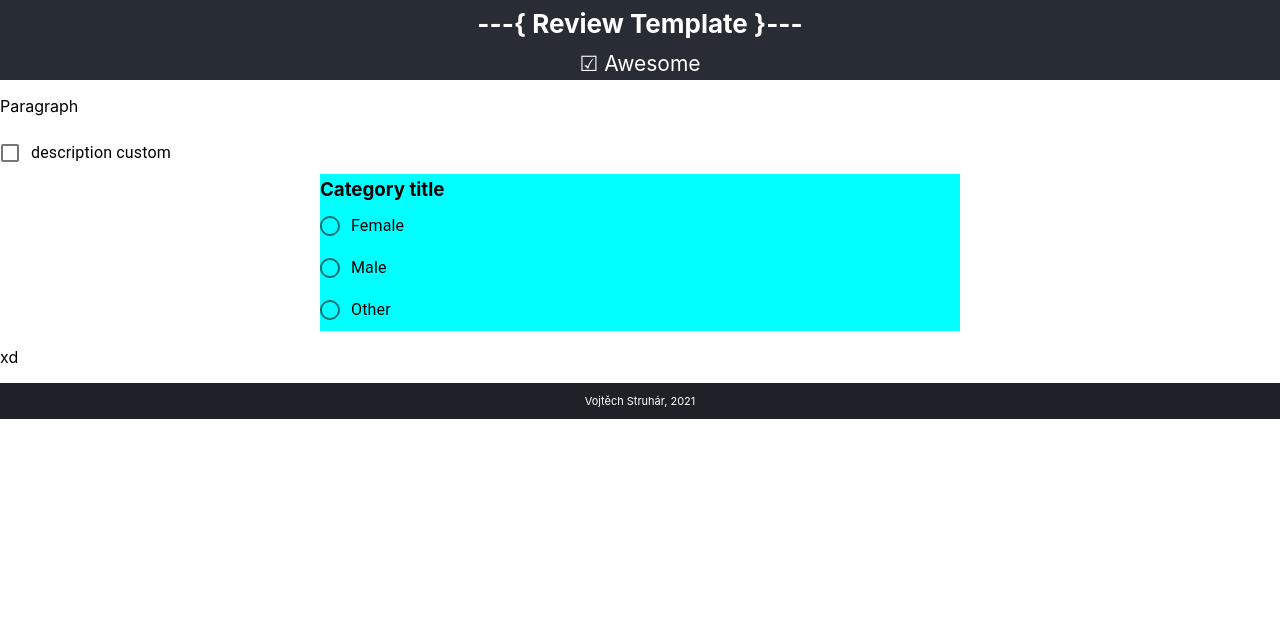
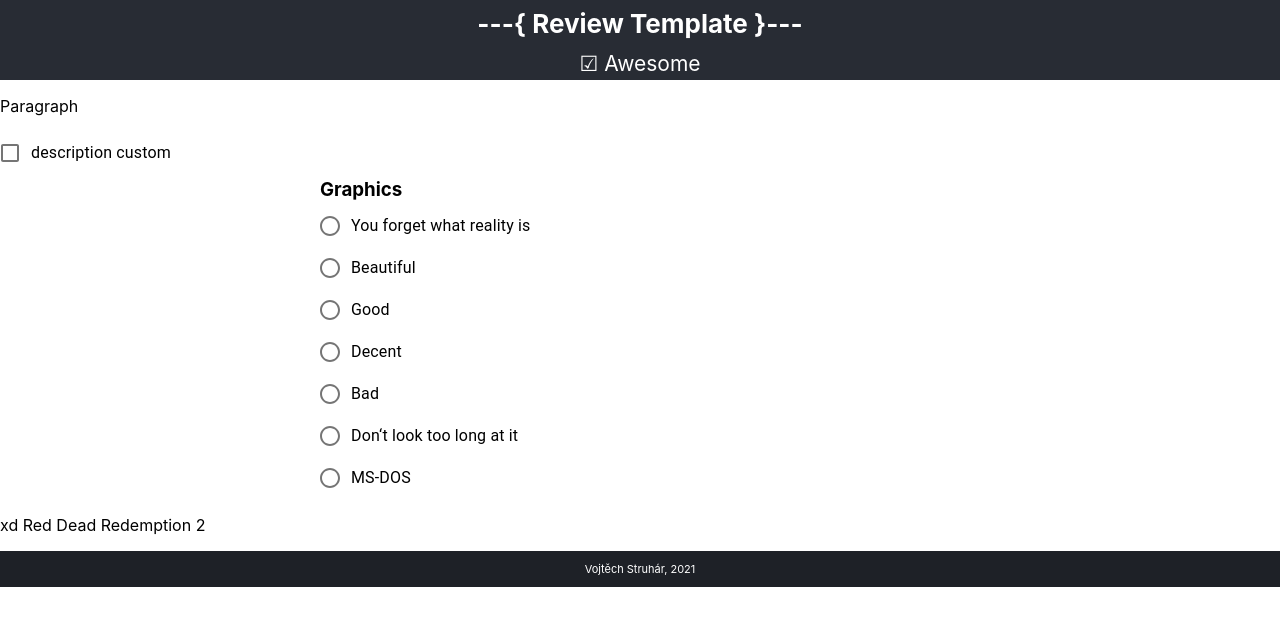
Before and after one commit to VojtaStruhar/steam-review-template, a React (Create React App) app: page / in a window 1280 px wide. Shown: the top 626 px of the page. Built offline with nearby package versions, Linux system fonts and the light colour scheme.

Commit message:
Displayed 1 section with radio buttons

```diff
--- a/src/App.js
+++ b/src/App.js
@@ -14,9 +14,9 @@ function App() {
       </header>
 
       <div>
-        <Category/>
+        <Category props={config_json.categories}/>
       </div>
-      <p> xd </p>
+      <p> xd {config_json.name}</p>
       <footer className="App-footer">
         <p>Vojtěch Struhár, 2021</p>
       </footer>
--- a/src/Category.js
+++ b/src/Category.js
@@ -3,18 +3,16 @@ import React from 'react';
 import CheckboxOption from './CheckboxOption';
 import RadioOption from './RadioOption';
 
-export default class Category extends React.Component {
-    render() {
+export default function Category(props) {
     return (
         <div>
             <div className="centered">
                 <div>
                     <p>Paragraph</p>
                     <CheckboxOption description="description custom" />
-                        <RadioOption />
+                    <RadioOption props={props.props[0]} />
                 </div>
             </div>
         </div>
-        );
+    )
 }
-}
--- a/src/Option.css
+++ b/src/Option.css
@@ -3,7 +3,6 @@ div.radio-container {
     width: 50%;
     display: flex;
     align-items: flex-start;
-    background-color: aqua;
     justify-content: center;
     flex-direction: column;
 
--- a/src/RadioOption.js
+++ b/src/RadioOption.js
@@ -6,20 +6,27 @@ import { FormControlLabel, Radio, FormLabel, RadioGroup, FormControl } from '@ma
 export default function RadioOption(props) {
 
     const [selectedValue, setSelectedValue] = useState("");
-
+    props = props.props
 
     const radioClicked = (event) => {
         setSelectedValue(event.target.value);
         console.log(event.target.value)
     };
 
+    const choices = () => {
+        var array = []
+        for (let i = 0; i < props.options.length; i++) {
+            const element = props.options[i];
+            array.push(<FormControlLabel value={element} control={<Radio color="primary" />} label={element} />)
+        }
+        return array
+    }
+
     return (
         <div className="radio-container">
-            <h3 className="snug">Category title</h3>
+            <h3 className="snug">{props.title}</h3>
             <RadioGroup onChange={radioClicked}>
-                <FormControlLabel value="female" control={<Radio color="primary" />} label="Female" />
-                <FormControlLabel value="male" control={<Radio color="primary"/>} label="Male" />
-                <FormControlLabel value="other" control={<Radio color="primary"/>} label="Other" />
+                {choices()}
             </RadioGroup>
         </div>
     );
--- a/src/review_templates/config_rdr2.json
+++ b/src/review_templates/config_rdr2.json
@@ -20,7 +20,7 @@
             "options": [
                 "Very good",
                 "Good",
-                "It‘s just gameplay",
+                "It's just gameplay",
                 "Mehh",
                 "Watch paint dry instead",
                 "Just don't"
```
Lines whose indentation alone changed are shown as unchanged.
